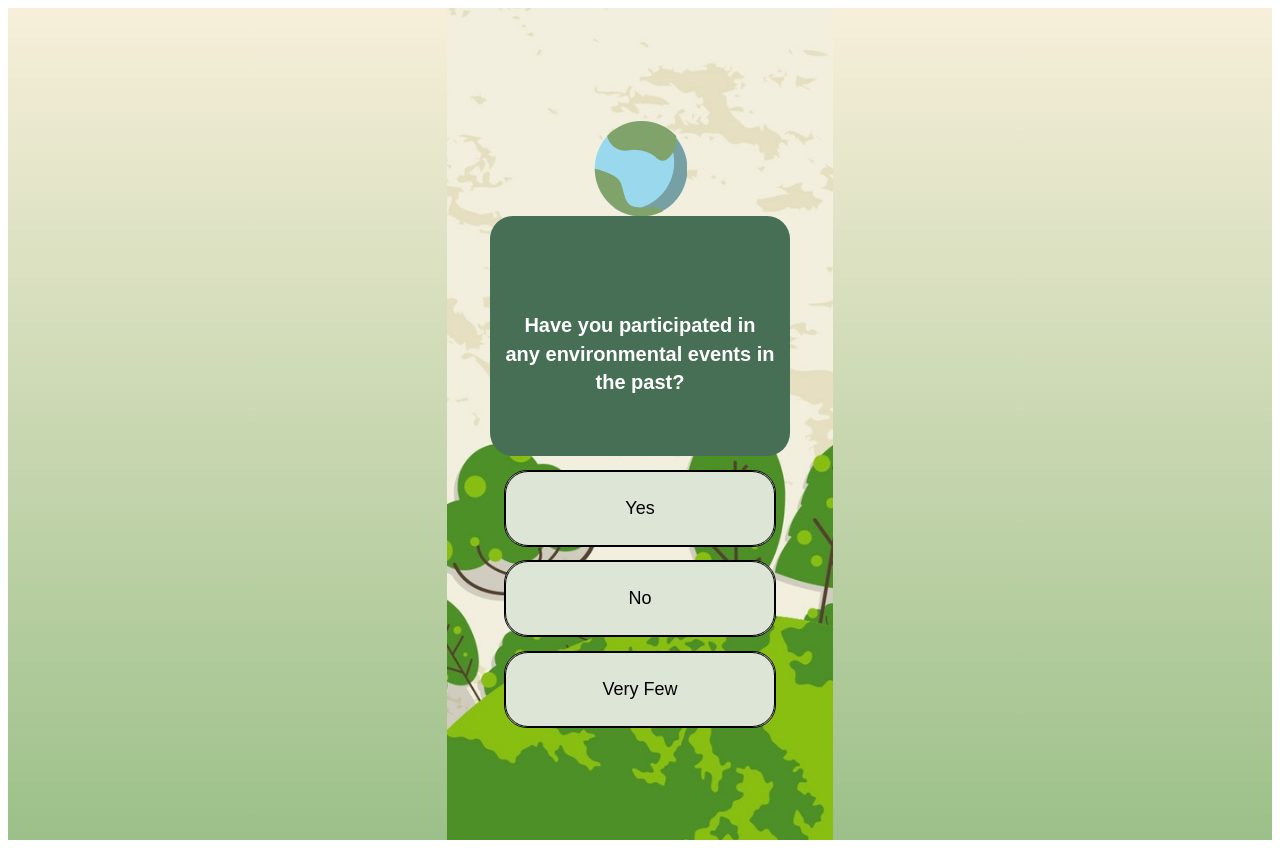
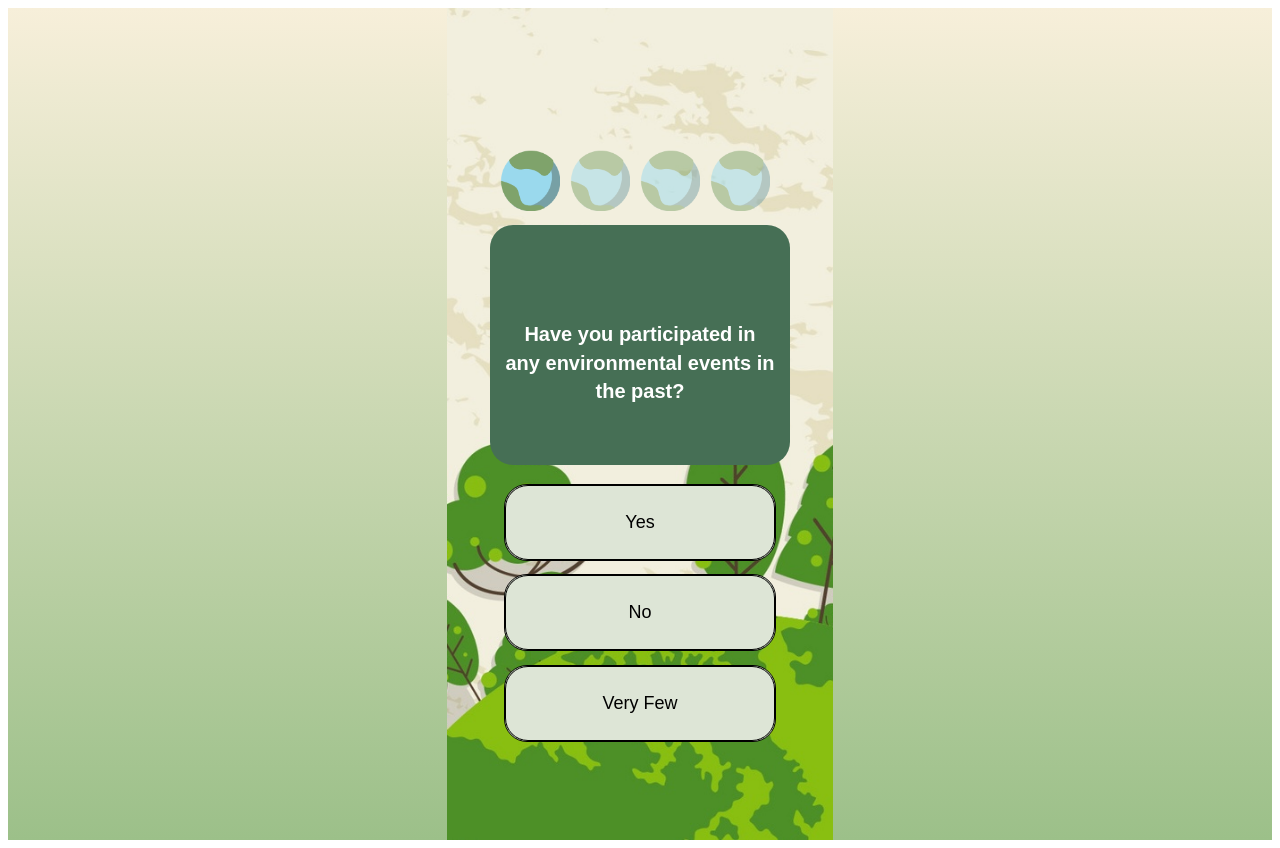
Before and after one commit to kianaamini1/ECO-Findr, a Next.js app: page /Quiz in a window 1280 px wide. Built offline with nearby package versions, Linux system fonts and the light colour scheme.

Commit message:
adding quiz indicators and removing unnecessary code from css

```diff
--- a/components/Choices/Choices.module.css
+++ b/components/Choices/Choices.module.css
@@ -10,6 +10,7 @@
     font-weight: 500;
     font-size: 18px;
   }
+
   .choices:hover {
     width: 270px;
     height: 75px;
--- a/components/Quiz/Quiz.module.css
+++ b/components/Quiz/Quiz.module.css
@@ -1,15 +1,15 @@
 .setup {
     width: 300px;
     height: 240px;
-    flex-direction: row;
     background-color: var(--midGreen);
     border-radius: 23px;
-    position: relative;
+    margin: 5px;
     z-index: 2;
     text-align: center;
+  }
 
-  }
   .action {
+    display: flex;
     width: 328px;
     height: 133px;
     border: 1px solid black;
@@ -19,9 +19,7 @@
     margin-top: 356px;
     margin-left: 1px;
     z-index: 1;
-    display: flex;
     justify-content: space-around;
-    align-items: center;
     align-items: center;
   }
 
@@ -31,14 +29,6 @@
     border: 1px solid black;
     border-radius: 14.21px;
     text-align: center;
-  }
-
-  .skipButton {
-    background-color: var(--paleGreen);
-  }
-
-  .nextButton {
-    background-color: var(--white);
   }
 
   .question {
@@ -76,25 +66,17 @@
 
   .choicesCont button {
     flex: 1;
-    width: 270px;
-    height: 75px;
-    width: 100%; /* Ensures button fills the available space */
-    background-color: var(--paleGreen); /* Apply background color */
+    background-color: var(--paleGreen);
     border-radius: 23px;
     border: 0.5px solid black;
     text-align: center;
     font: "Figtree";
     font-weight: 500;
     font-size: 18px;
-    transition: background-color 0.3s ease; /* Add transition */
+    transition: background-color 0.3s ease;
   }
 
    .choicesCont button:hover {
     background-color: var(--lightGreen);
-    border-radius: 23px;
     border: 1px solid black;
-    text-align: center;
-    font: "Figtree";
-    font-weight: 500;
-    font-size: 18px;
-    flex-direction: row;  }
+  }
--- a/pages/Quiz.js
+++ b/pages/Quiz.js
@@ -1,7 +1,7 @@
 import React, { useState } from "react";
 import Head from "next/head";
 import { QuizSetup } from "../components/Quiz";
-import styles from "@/styles/Quiz.module.css";
+import styles from "@/styles/QuizPage.module.css";
 
 const questions = [
   {
@@ -27,7 +27,7 @@ const questions = [
   {
     id: 4,
     question: "Do you prefer solo or group activities?",
-    answers: ["Solo", "Group"],
+    answers: ["Solo", "Group", "Both"],
   },
 ];
 
@@ -47,16 +47,33 @@ const QuizPage = () => {
     <div className={styles.container}>
       <Head>
         <title>Eco Finder</title>
-        <meta name="description" content="Welcome to the Quiz App" />
+        <meta name="description" content="Welcome to the App" />
         <meta name="viewport" content="width=device-width, initial-scale=1" />
         <link rel="icon" href="/favicon.ico" />
       </Head>
-      <main className={`${styles.main}`}>
-        <img src="/images/image.png"></img>
-        <QuizSetup
-          question={questions[currentQuestionIndex]}
-          handleAnswerClick={handleAnswerClick}
-        />
+      <main className={styles.main}>
+        <div className={styles.indicatorsQuiz}>
+          {questions.map((question, index) => (
+            <img key={question.id}
+              className={`${styles.quizIndicator} ${currentQuestionIndex === index ? styles.active : styles.inactive}
+              ${index <= currentQuestionIndex ? styles.clickable : " "}`}
+              src={"/images/indicator.png"}
+              width="60px"
+              height="auto"
+              alt={`quiz indicator number ${question.id}`}
+              onClick={() => {
+                if (index <= currentQuestionIndex) {
+                  setCurrentQuestionIndex(index);
+                }
+              }} />
+          ))}
+        </div>
+        <div className={styles.quizCont}>
+          <QuizSetup
+            question={questions[currentQuestionIndex]}
+            handleAnswerClick={handleAnswerClick}
+          />
+        </div>
       </main>
     </div>
   );
--- a/styles/Quiz.module.css
+++ b/styles/QuizPage.module.css
@@ -8,7 +8,43 @@
   min-height: 80vh;
   background-image: url('/images/landing-page.jpeg');
   background-size: cover;
-  background-position: center top;
+  background-position: center;
+  position: relative;
+}
+
+.quizCont {
+  display: flex;
+  flex-direction: column;
+  justify-content: center;
+  align-items: center;
+  position: fixed;
+  top: 220px;
+}
+
+.indicatorsQuiz {
+  display: flex;
+  justify-content: space-around;
+  position: fixed;
+  top: 150px;
+}
+
+.quizIndicator {
+  width: 60px;
+  height: auto;
+  padding-right: 10px;
+  padding-bottom: 10px;
+}
+
+.active {
+  opacity: 1;
+}
+
+.inactive {
+  opacity: 0.5;
+}
+
+.clickable {
+  cursor: pointer;
 }
 
   /* Media query for smaller screens */
```
Also changed, not shown: public/images/indicator.png (renamed from public/images/image.png).
